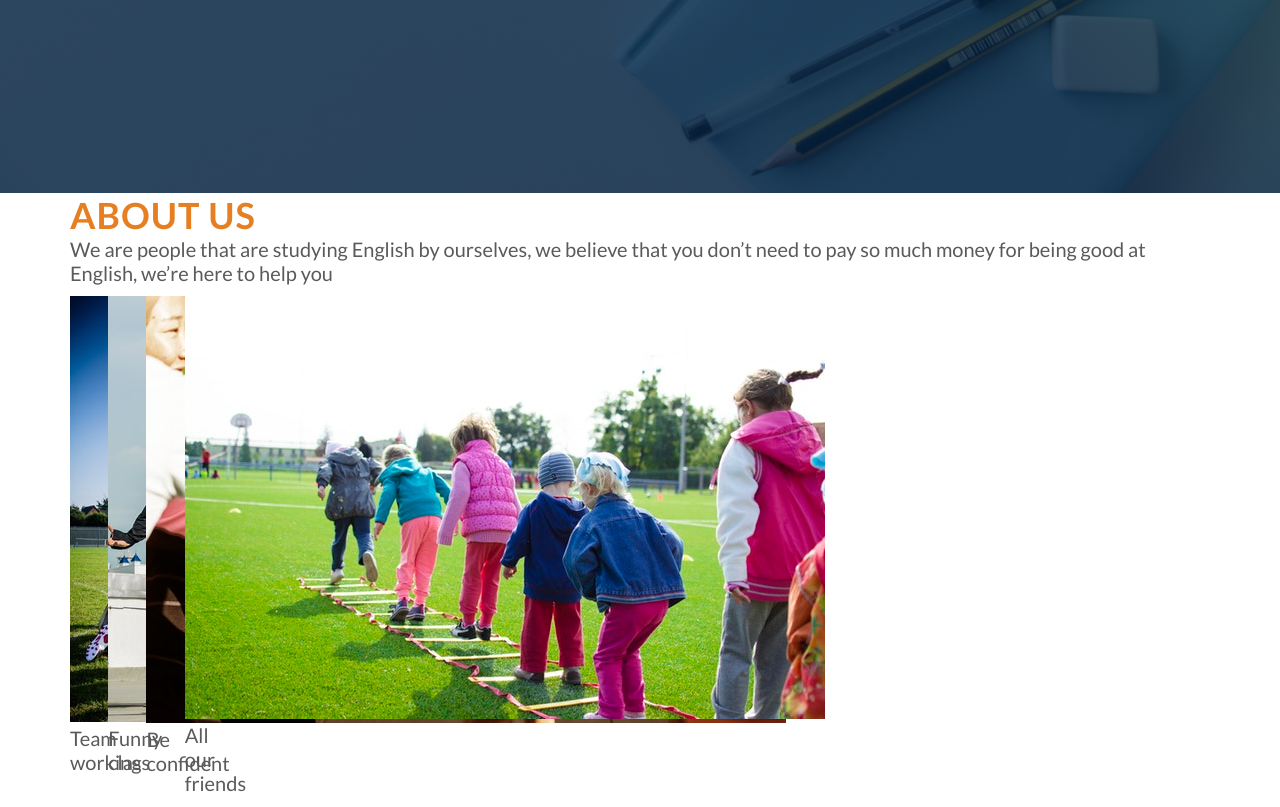
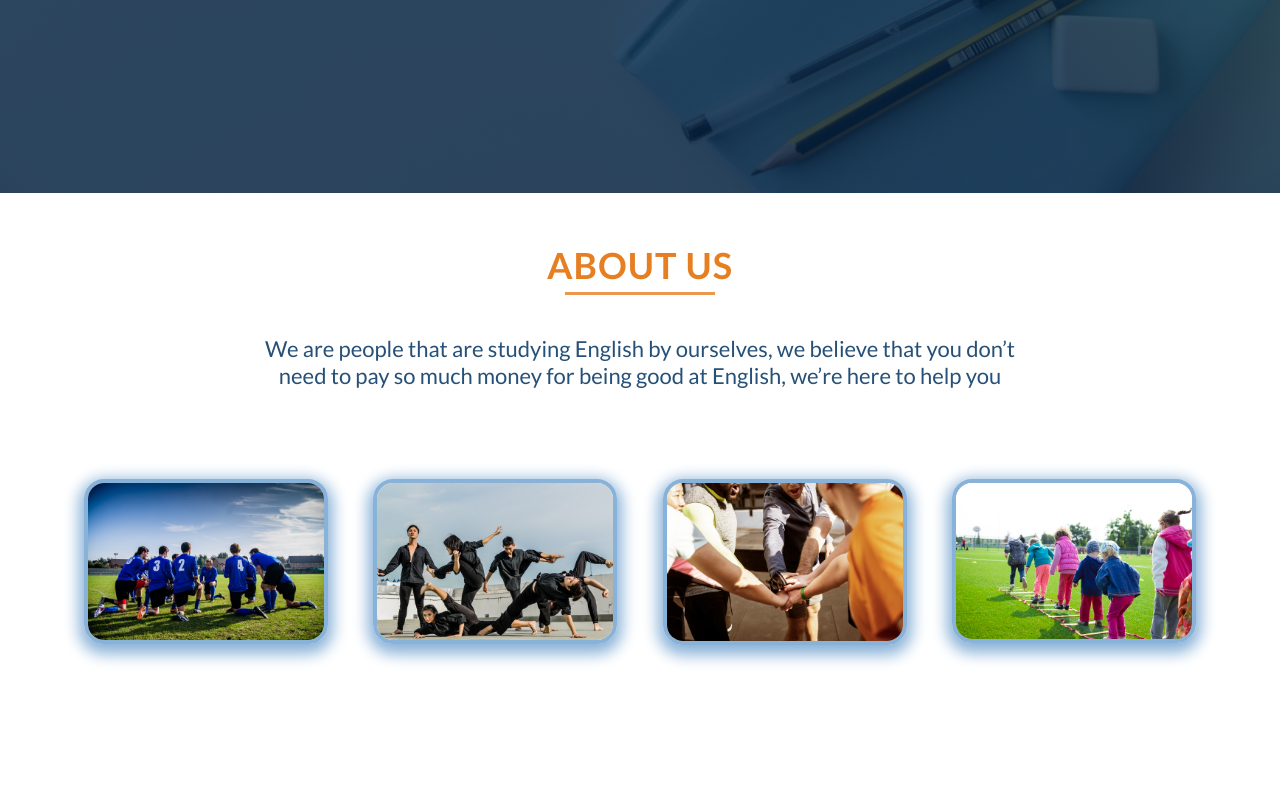
Before and after one commit to songdoan96/KteamWeb, a plain HTML site: page index.html in a window 1280 px wide. Shown: the part 607-1414 px from the top of the page. After the commit the page ends 1313 px from the top, so only its background shows below. Drawn offline with Linux system fonts and the light colour scheme.

Commit message:
Bai14 - About section p2

```diff
--- a/resources/css/styles.css
+++ b/resources/css/styles.css
@@ -49,6 +49,25 @@ h2 {
     color: #e67e22;
     font-size: 180%;
     font-weight: 700;
+    text-align: center;
+}
+
+h2::after {
+    content: '';
+    display: block;
+    width: 150px;
+    height: 3px;
+    background-color: rgba(230, 126, 34, 0.8);
+    margin: 0 auto;
+    margin-top: 5px;
+}
+
+.p-long {
+    text-align: center;
+    color: #265077;
+    font-size: 22px;
+    width: 70%;
+    margin: 40px auto;
 }
 
 .btn {
@@ -67,6 +86,10 @@ h2 {
 .btn:hover,
 .btn:active {
     background-color: #d35400;
+}
+
+section {
+    padding: 50px;
 }
 
 /*=============================================  */
@@ -125,5 +148,40 @@ header {
 /* =================== ABOUT SECTION ================= */
 /* ============================================ */
 .about-picture {
-    width: 20px;
+    position: relative;
+    margin-top: 50px;
 }
+
+.about-picture img {
+    width: 90%;
+    display: block;
+    margin: 0 auto;
+    border-radius: 20px;
+    border: 4px solid #89b2d8;
+    box-shadow: 0px 5px 15px 5px #89b2d8;
+    /* x, y, do mo, do phong rong, mau */
+    transition: all .5s;
+
+}
+
+.picture-title {
+    position: absolute;
+    top: 50%;
+    left: 50%;
+    transform: translate(-50%, 100%);
+    color: #c2e1fd;
+    opacity: 0;
+    transition: all .5s;
+
+}
+
+.about-picture:hover img,
+.about-picture:active img {
+    filter: brightness(55%) blur(2px);
+}
+
+.about-picture:hover .picture-title,
+.about-picture:active .picture-title {
+    transform: translate(-50%, -50%);
+    opacity: 1;
+}
```
